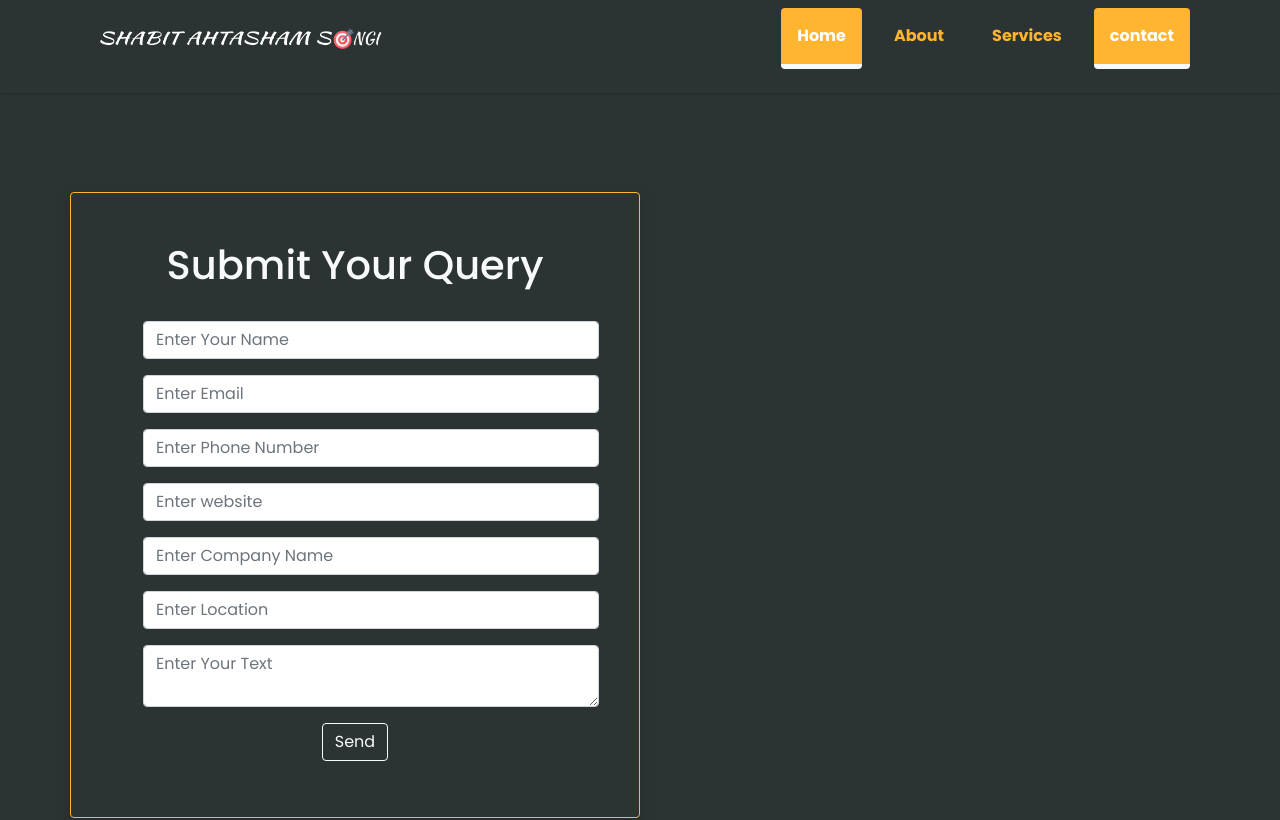
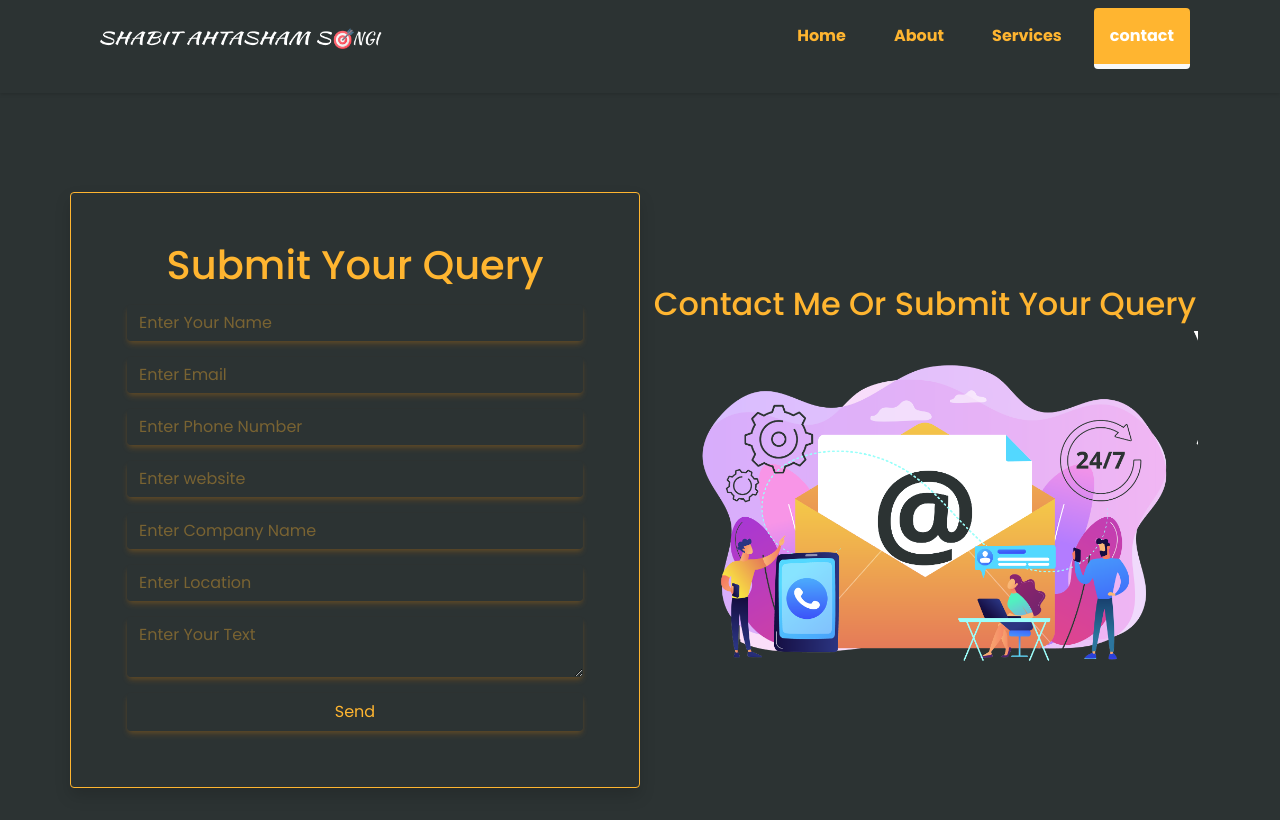
Before and after one commit to armanadd01/SEO-Single-Page-React-App-Sabit-Seo-Expert, a React (Create React App) app: page /contact in a window 1280 px wide. Shown: the top 820 px of the page. Built offline with nearby package versions, Linux system fonts and the light colour scheme.

Commit message:
16/08/2022 commit

```diff
--- a/src/App.css
+++ b/src/App.css
@@ -263,7 +263,40 @@
     padding-top: 1em;
 }
 
+.btn-outline-golden {
+    color: #ffb530;
+    /* border-color: #ffb7305e; */
+    box-shadow: rgba(255, 145, 0, 0.2) 0px 4px 6px -1px, rgba(255, 145, 0, 0.09) 0px 2px 4px -1px;
+}
 
+.btn-outline-golden:hover {
+    color: #f8f9fa;
+    background-color: #ffb530;
+    border-color: #ffb530;
+
+}
+
+.btn-outline-golden:active {
+    color: #f8f9fa;
+    background-color: #ffb530;
+    border-color: #ffb530;
+}
+
+.frm-ctrl-custom {
+    background-color: transparent !important;
+    border: #ffb530;
+    box-shadow: rgba(255, 145, 0, 0.2) 0px 4px 6px -1px, rgba(255, 145, 0, 0.09) 0px 2px 4px -1px;
+
+}
+
+.frm-ctrl-custom::placeholder {
+    color: #ffb7305e;
+}
+
+.frm-ctrl-custom:focus {
+    border: .5px #ffb7305e;
+    box-shadow: 0 0 0 0.25rem rgba(253, 189, 13, 0.25);
+}
 
 /*
 *
--- a/src/Components/Contacts/Contacts.js
+++ b/src/Components/Contacts/Contacts.js
@@ -3,6 +3,7 @@ import React, { useRef } from 'react';
 import { Col, Container, Row } from 'react-bootstrap';
 import { useForm } from 'react-hook-form';
 import emailjs from '@emailjs/browser';
+import ContactImage from '../../Images/contact.png'
 
 const Contacts = () => {
     const { register, handleSubmit, reset } = useForm();
@@ -10,7 +11,7 @@ const Contacts = () => {
     //handle plans from
     const onSubmit = data => {
 
-        axios.post('http://localhost:5000/contacts', data)
+        axios.post('https://rocky-coast-56612.herokuapp.com/contacts', data)
             .then(res => {
                 if (res.data.insertedId) {
 
@@ -31,23 +32,27 @@ const Contacts = () => {
         <>
             <Container className=" mt-5 pt-5 mb-3 pb-3">
                 <Row className=" align-items-center mt-5 pt-5 mb-3 pb-3" >
-                    <Col md={6} className=" rounded shadow p-5 border-golden">
+                    <Col lg={6} md={12} className=" rounded shadow p-5 border-golden">
                         <div className="form-section text-center test-light">
-                            <h1 className="text-light">Submit Your Query </h1>
+                            <h1 className="text-golden">Submit Your Query </h1>
                             <div className="form">
                                 <form ref={form} className="p-2" onSubmit={handleSubmit(onSubmit)}>
-                                    <input className="form-control m-3" placeholder="Enter Your Name" type="text"  {...register("name", { required: true, maxLength: 40 })} />
-                                    <input className="form-control m-3" placeholder="Enter Email" type="text"  {...register("email", { required: true })} />
-                                    <input className="form-control m-3" placeholder="Enter Phone Number" type="text"  {...register("phone", { required: true })} />
-                                    <input className="form-control m-3" placeholder="Enter website" type="text"  {...register("website")} />
-                                    <input className="form-control m-3" placeholder="Enter Company Name" type="text"  {...register("company")} />
-                                    <input className="form-control m-3" placeholder="Enter Location" type="text"  {...register("location")} />
-                                    <textarea className="form-control m-3" placeholder="Enter Your Text"   {...register("text")} ></textarea>
-                                    <input className="btn btn-outline-light" type="submit" value="Send" />
+                                    <input className="form-control frm-ctrl-custom mb-3 text-golden text-capitalize" placeholder="Enter Your Name" type="text"  {...register("name", { required: true, maxLength: 40 })} />
+                                    <input className="form-control frm-ctrl-custom mb-3 text-golden" placeholder="Enter Email" type="text"  {...register("email", { required: true })} />
+                                    <input className="form-control frm-ctrl-custom mb-3 text-golden" placeholder="Enter Phone Number" type="text"  {...register("phone", { required: true })} />
+                                    <input className="form-control frm-ctrl-custom mb-3 text-golden" placeholder="Enter website" type="text"  {...register("website")} />
+                                    <input className="form-control frm-ctrl-custom mb-3 text-golden" placeholder="Enter Company Name" type="text"  {...register("company")} />
+                                    <input className="form-control frm-ctrl-custom mb-3 text-golden" placeholder="Enter Location" type="text"  {...register("location")} />
+                                    <textarea className="form-control frm-ctrl-custom mb-3 text-golden" placeholder="Enter Your Text"   {...register("text")} ></textarea>
+                                    <input className="btn btn-outline-golden w-100" type="submit" value="Send" />
 
                                 </form>
                             </div>
                         </div>
+                    </Col>
+                    <Col lg={6} md={12} className='text-golden'>
+                        <h2>Contact Me Or Submit Your Query</h2>
+                        <img src={ContactImage} alt="" className='img-fluid' />
                     </Col>
                 </Row>
             </Container>
--- a/src/Components/Home/Banner/Banner.js
+++ b/src/Components/Home/Banner/Banner.js
@@ -2,6 +2,7 @@ import React from 'react';
 import { Button, Col, Container, Row } from 'react-bootstrap';
 import bannerImage from '../../../Images/banner/sabit-banner.png';
 import Typical from "react-typical";
+import { NavLink } from 'react-router-dom';
 
 const Banner = () => {
     return (
@@ -27,7 +28,14 @@ const Banner = () => {
 
                         <p className="text-light about-text">Join The Satisfied Clients Today that have grown their businesses by working with Shabit Ahtasham Songi.</p>
 
-                        <Button className='btn-golden mb-5'>Apply For A Consultation</Button>
+                        <Button className='btn-golden mb-5'>
+                            <NavLink
+                                className="nav-link  text-light p-3 "
+                                to="/contact">
+                                Free SEO Consulting
+                            </NavLink>
+
+                        </Button>
                     </Col>
                     <Col md={6} sm={12}>
 
--- a/src/Components/Shared/Header/Header.js
+++ b/src/Components/Shared/Header/Header.js
@@ -33,7 +33,7 @@ const Header = () => {
                                 <div className="col-md-12">
                                     <ul className="navbar-nav text-end justify-content-end">
                                         <li className="nav-item p-2">
-                                            <NavLink activeClassName="border-bottom border-light border-5 rounded text-hover bg-golden" className="nav-link fs-6 border-5 border-transparent fw-bold text-golden p-3 rounded " to="/">Home</NavLink>
+                                            <NavLink activeClassName="border-bottom border-light border-5 rounded text-hover bg-golden" className="nav-link fs-6 border-5 border-transparent fw-bold text-golden p-3 rounded " to="/home">Home</NavLink>
                                         </li>
                                         <li className="nav-item p-2">
                                             <NavLink activeClassName="border-bottom border-light border-5 rounded text-hover bg-golden" className="nav-link fs-6 border-5 border-transparent fw-bold text-golden p-3 rounded" to="/about">About</NavLink>
```
Also changed, not shown: src/Images/contact.png (added).
